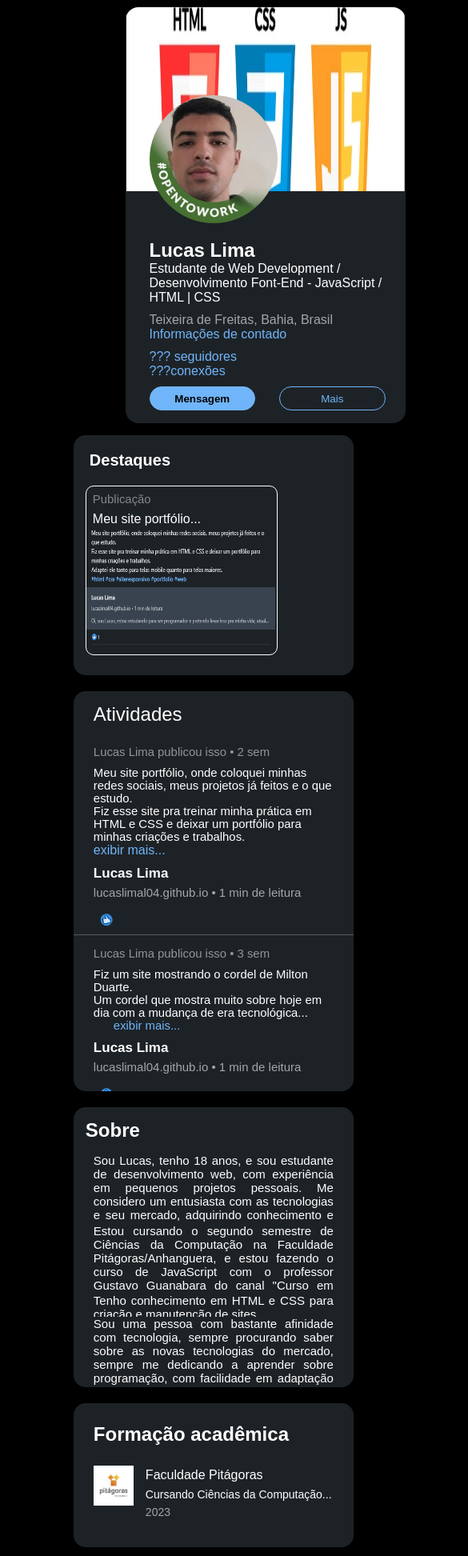
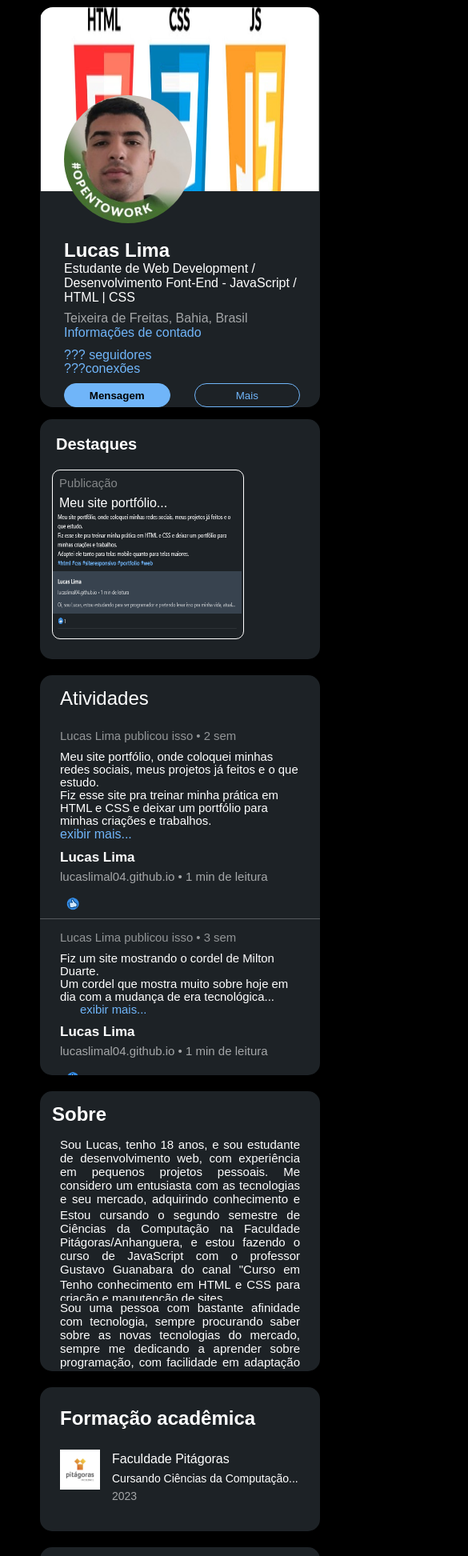
Before and after one commit to lucaslimal04/site-linkedin, a plain HTML site: page index.html in a window 390 px wide. Shown: the part 55-2000 px from the top of the page at 80% size, 585 px wide, since content can reach past the window. Drawn offline with nearby package versions, Linux system fonts and the light colour scheme.

Commit message:
mudança

```diff
--- a/estilo/responsive.css
+++ b/estilo/responsive.css
@@ -4,7 +4,8 @@
 
 body {
     display: grid;
-    place-items: center;
+
+
 }
 
 #burguer {
@@ -17,7 +18,7 @@ body {
 }
 
 nav #logo {
-    margin-left: -150px;
+    margin-left: -110px;
 }
 
 #separacao {
@@ -31,7 +32,6 @@ nav #logo {
 section, #informacoes {
     display: flex;
     flex-direction: column;
-    margin: 0 auto;
     max-width: 350px;
     position: sticky;
 
@@ -39,12 +39,12 @@ section, #informacoes {
 
 #capa {
     margin: 0 auto;
+    margin-left: 65px;
     max-width: 350px;
-    position: sticky;
 }
 
-#informacoes {
-    height: 290px;
+#pessoal {
+    margin-left: 50px;
 }
 
 #button-informacoes {
@@ -52,16 +52,28 @@ section, #informacoes {
     margin-right: 25px;
 }
 
+#destaques {
+    margin-left: 115px;
+}
+
+#atividades {
+    margin-left: 115px;
+}
+
+#sobre {
+    margin-left: 115px;
+}
+
+#formacao {
+    margin-left: 115px;
+}
+
+#idioma {
+    margin-left: 115px;
+}
+
 section {
     overflow: hidden;
-}
-
-#capa {
-    margin-left: 65px;
-}
-
-.tudo {
-
 }
 
 p {
@@ -69,6 +81,7 @@ p {
     overflow: hidden;
 }
 
+
 #talvez-conheca {
     display: none;
 }
--- a/index.html
+++ b/index.html
@@ -41,7 +41,7 @@
 </nav>
 
 <main>
-    <div class="tudo">
+
         <section id="pessoal">
             <div id="capa">
                 <img src="imagens/capa.jpeg" alt="foto-capa">
@@ -67,7 +67,7 @@
                     </span>
             </div>
         </section>
-
+        <div class="tudo">
         <section id="destaques">
             <h1>Destaques</h1>
             <div class="publi">
```
